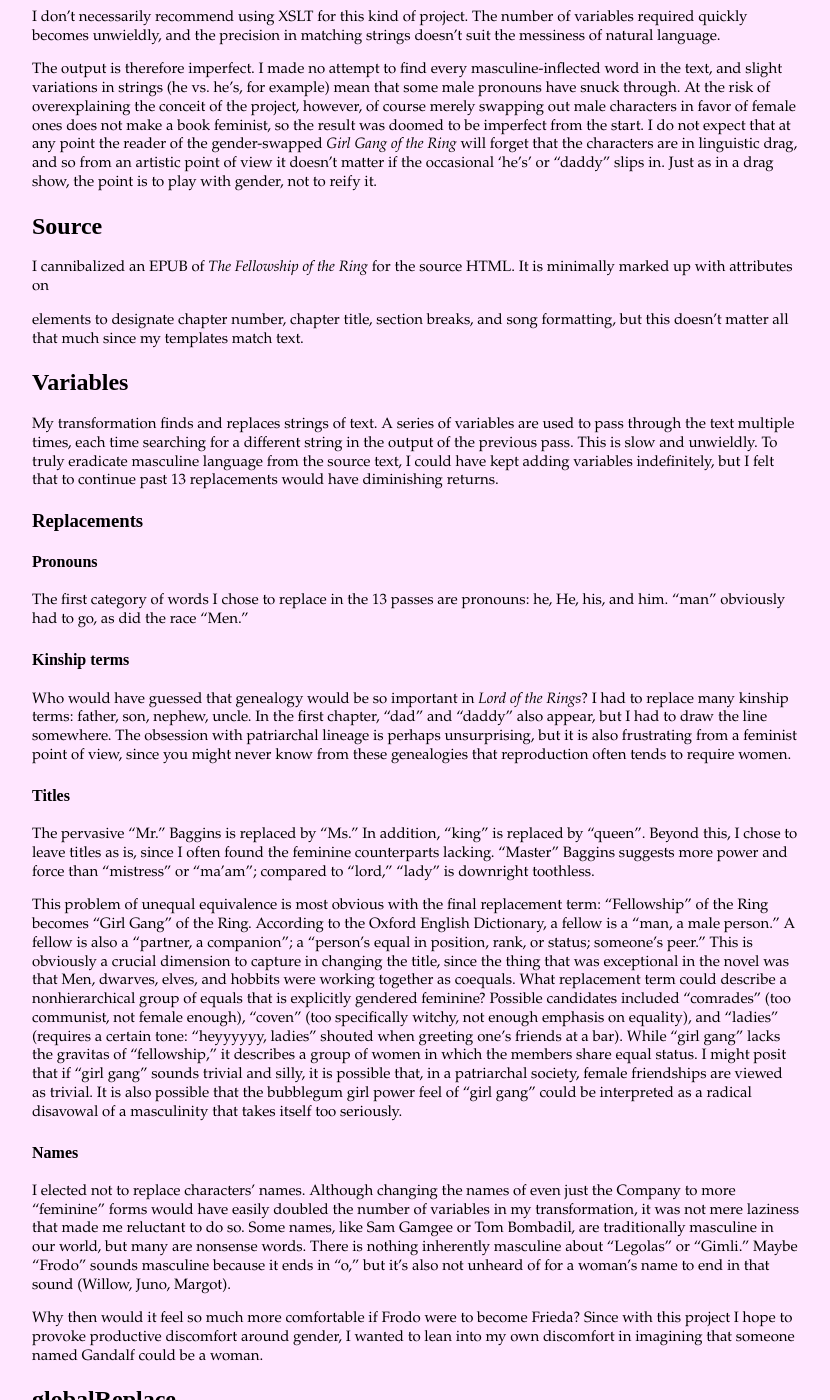
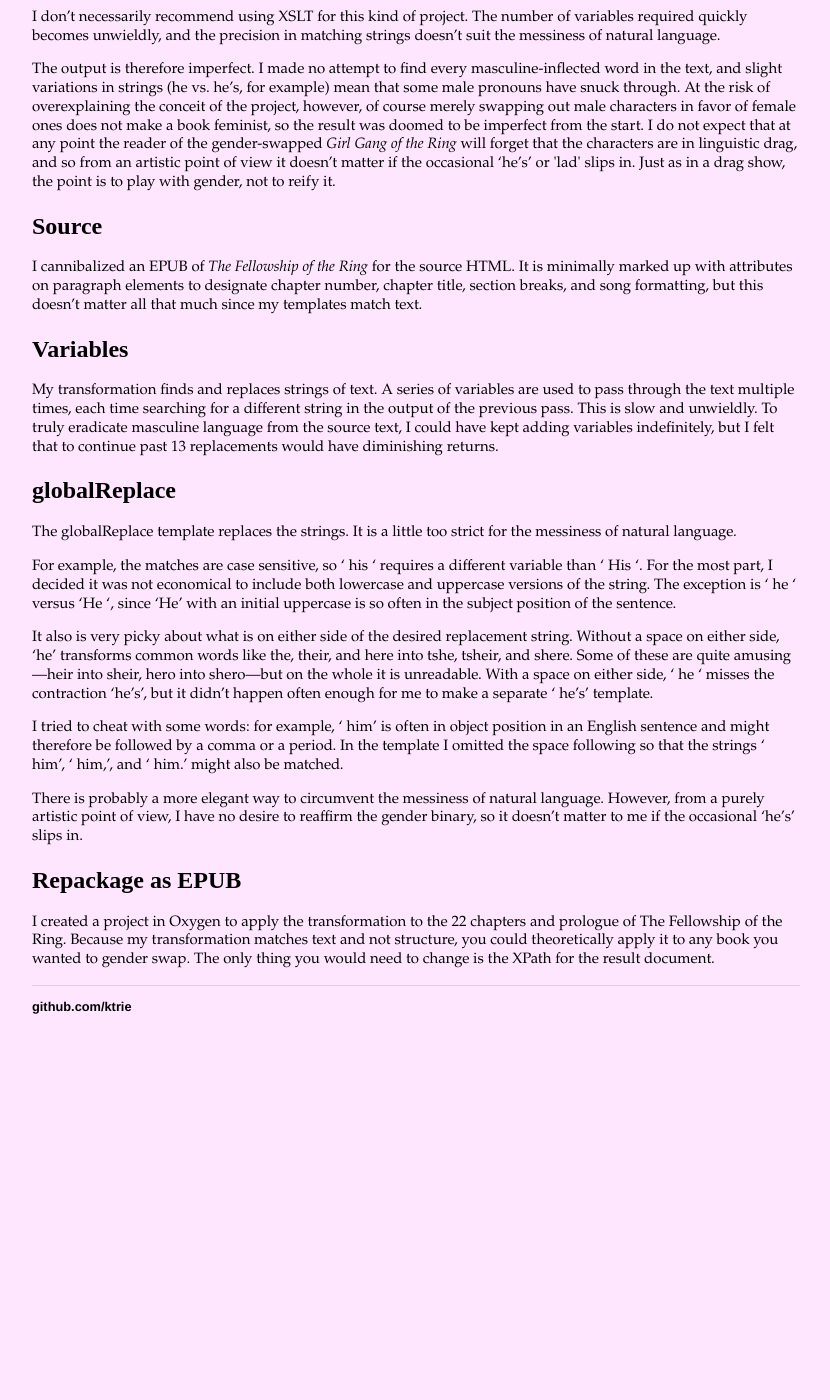
Before and after one commit to ktrie/ktrie.github.io, a Jekyll site: the page built from GGOTR/technical.html, in a window 1280 px wide and 1400 px high, scrolled down 352 px. Shown: the whole window, without its empty margins (224-1054 px from the left). Built offline with Jekyll 4.4.1, drawn with Linux system fonts in a browser that asks for light colours; after the commit the page ends 1426 px from its top, so only the background shows below that.

Commit message:
Update technical.html

```diff
--- a/GGOTR/technical.html
+++ b/GGOTR/technical.html
@@ -8,38 +8,16 @@
 
 <p>I don’t necessarily recommend using XSLT for this kind of project. The number of variables required quickly becomes unwieldly, and the precision in matching strings doesn’t suit the messiness of natural language.<p>
 
-<p>The output is therefore imperfect. I made no attempt to find every masculine-inflected word in the text, and slight variations in strings (he vs. he’s, for example) mean that some male pronouns have snuck through. At the risk of overexplaining the conceit of the project, however, of course merely swapping out male characters in favor of female ones does not make a book feminist, so the result was doomed to be imperfect from the start. I do not expect that at any point the reader of the gender-swapped <em>Girl Gang of the Ring</em> will forget that the characters are in linguistic drag, and so from an artistic point of view it doesn’t matter if the occasional ‘he’s’ or “daddy” slips in. Just as in a drag show, the point is to play with gender, not to reify it.</p>
+<p>The output is therefore imperfect. I made no attempt to find every masculine-inflected word in the text, and slight variations in strings (he vs. he’s, for example) mean that some male pronouns have snuck through. At the risk of overexplaining the conceit of the project, however, of course merely swapping out male characters in favor of female ones does not make a book feminist, so the result was doomed to be imperfect from the start. I do not expect that at any point the reader of the gender-swapped <em>Girl Gang of the Ring</em> will forget that the characters are in linguistic drag, and so from an artistic point of view it doesn’t matter if the occasional ‘he’s’ or 'lad' slips in. Just as in a drag show, the point is to play with gender, not to reify it.</p>
 
 
 <h2>Source</h2>
 
-<p>I cannibalized an EPUB of <em>The Fellowship of the Ring</em> for the source HTML. It is minimally marked up with attributes on <p> elements to designate chapter number, chapter title, section breaks, and song formatting, but this doesn’t matter all that much since my templates match text.</p>
+<p>I cannibalized an EPUB of <em>The Fellowship of the Ring</em> for the source HTML. It is minimally marked up with attributes on paragraph elements to designate chapter number, chapter title, section breaks, and song formatting, but this doesn’t matter all that much since my templates match text.</p>
 
 <h2>Variables</h2>
 
 <p>My transformation finds and replaces strings of text. A series of variables are used to pass through the text multiple times, each time searching for a different string in the output of the previous pass. This is slow and unwieldly. To truly eradicate masculine language from the source text, I could have kept adding variables indefinitely, but I felt that to continue past 13 replacements would have diminishing returns.</p>
-
-<h3>Replacements</h3>
-
-<h4>Pronouns</h4>
-
-<p>The first category of words I chose to replace in the 13 passes are pronouns: he, He, his, and him. “man” obviously had to go, as did the race “Men.”</p>
-
-<h4>Kinship terms</h4>
-
-<p>Who would have guessed that genealogy would be so important in <em>Lord of the Rings</em>? I had to replace many kinship terms: father, son, nephew, uncle. In the first chapter, “dad” and “daddy” also appear, but I had to draw the line somewhere. The obsession with patriarchal lineage is perhaps unsurprising, but it is also frustrating from a feminist point of view, since you might never know from these genealogies that reproduction often tends to require women.</p>
-
-<h4>Titles</h4>
-
-<p>The pervasive “Mr.” Baggins is replaced by “Ms.” In addition, “king” is replaced by “queen”. Beyond this, I chose to leave titles as is, since I often found the feminine counterparts lacking. “Master” Baggins suggests more power and force than “mistress” or “ma’am”; compared to “lord,” “lady” is downright toothless.</p>
-
-<p>This problem of unequal equivalence is most obvious with the final replacement term: “Fellowship” of the Ring becomes “Girl Gang” of the Ring. According to the Oxford English Dictionary, a fellow is a “man, a male person.” A fellow is also a “partner, a companion”; a “person’s equal in position, rank, or status; someone’s peer.” This is obviously a crucial dimension to capture in changing the title, since the thing that was exceptional in the novel was that Men, dwarves, elves, and hobbits were working together as coequals. What replacement term could describe a nonhierarchical group of equals that is explicitly gendered feminine? Possible candidates included “comrades” (too communist, not female enough), “coven” (too specifically witchy, not enough emphasis on equality), and “ladies” (requires a certain tone: “heyyyyyy, ladies” shouted when greeting one’s friends at a bar). While “girl gang” lacks the gravitas of “fellowship,” it describes a group of women in which the members share equal status. I might posit that if “girl gang” sounds trivial and silly, it is possible that, in a patriarchal society, female friendships are viewed as trivial. It is also possible that the bubblegum girl power feel of “girl gang” could be interpreted as a radical disavowal of a masculinity that takes itself too seriously.</p>
-
-<h4>Names</h4>
-
-<p>I elected not to replace characters’ names. Although changing the names of even just the Company to more “feminine” forms would have easily doubled the number of variables in my transformation, it was not mere laziness that made me reluctant to do so. Some names, like Sam Gamgee or Tom Bombadil, are traditionally masculine in our world, but many are nonsense words. There is nothing inherently masculine about “Legolas” or “Gimli.” Maybe “Frodo” sounds masculine because it ends in “o,” but it’s also not unheard of for a woman’s name to end in that sound (Willow, Juno, Margot).</p>
-
-<p>Why then would it feel so much more comfortable if Frodo were to become Frieda? Since with this project I hope to provoke productive discomfort around gender, I wanted to lean into my own discomfort in imagining that someone named Gandalf could be a woman.</p>
 
 <h2>globalReplace</h2>
 
```
